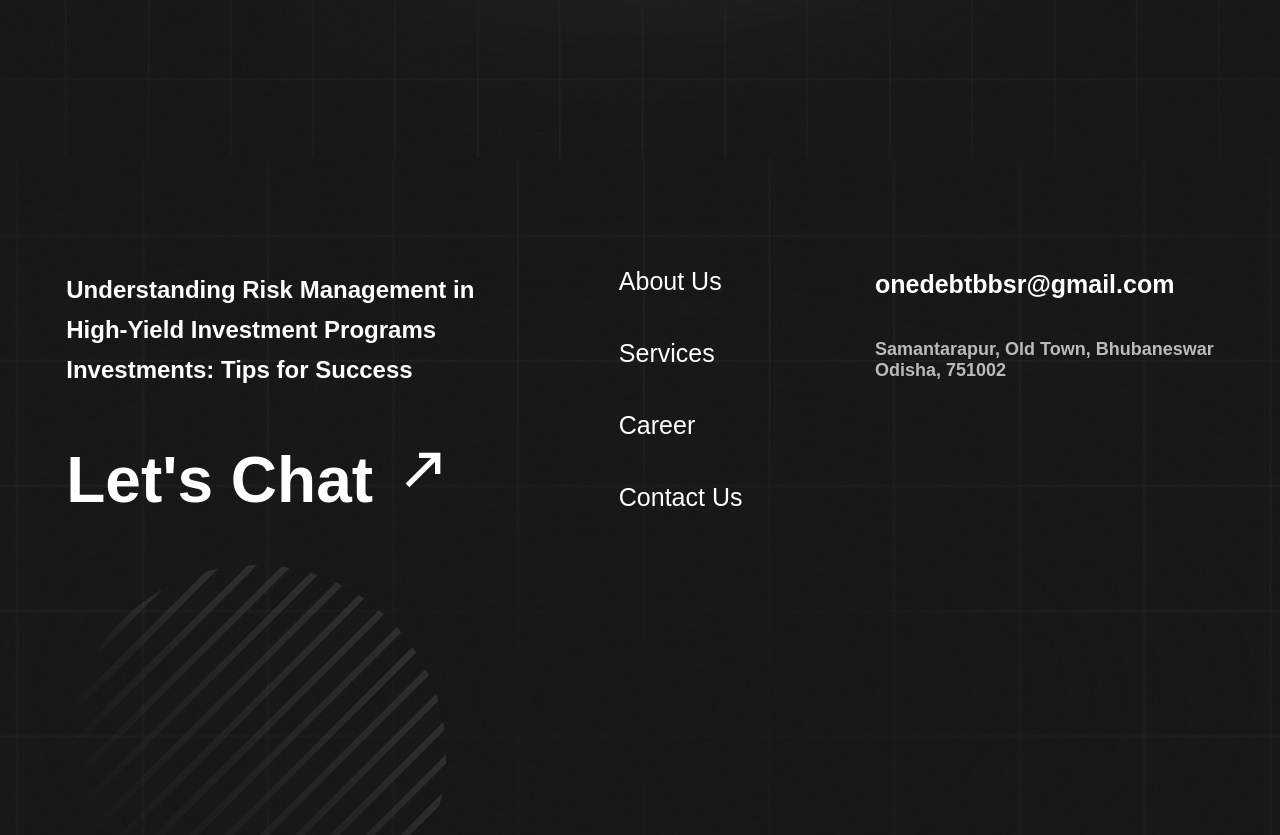
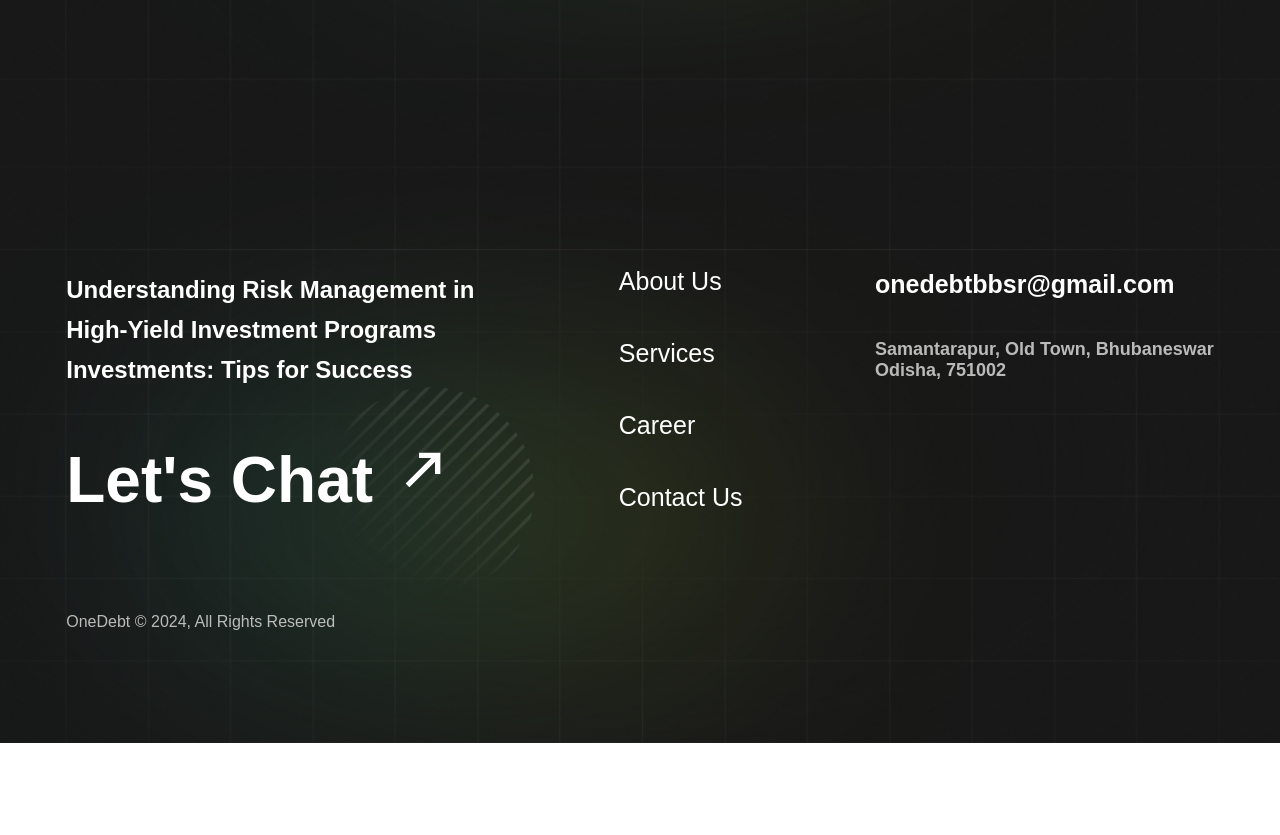
Before and after one commit to abhishekdasz/OneDebtSolutions, a Next.js app: page / in a window 1280 px wide. Shown: the part 1716-2551 px from the top of the page. After the commit the page ends 2459 px from the top, so only its background shows below. Built offline with nearby package versions, Linux system fonts and the light colour scheme.

Commit message:
added FooterPage

```diff
--- a/src/app/page.module.scss
+++ b/src/app/page.module.scss
@@ -447,6 +447,7 @@
 {
   padding: 7rem 0;
   font-family: 'Syne', sans-serif;
+  overflow: hidden;
   .footerContainer
   {
     display: flex;
@@ -460,6 +461,10 @@
     gap: 3rem;
     position: relative;
 
+    h4, h2, p
+    {
+      z-index: 3;
+    }
     h4
     {
       width: 420px;
@@ -475,7 +480,7 @@
       color: #deff10;
       cursor: pointer;
     }
-    .footerBg
+    .footerShape
     {
       position: absolute;
       right: -3rem;
@@ -485,6 +490,13 @@
       {
         height: 13rem;
       }
+    }
+    .footerBg
+    {
+      position: absolute;
+      left: -14rem;
+      top: -10rem;
+      z-index: 1;
     }
     p
     {
@@ -497,6 +509,7 @@
     display: flex;
     flex-direction: column;
     gap: 3rem;
+    z-index: 3;
     li
     {
       list-style: none;
```
Also changed, not shown: public/bg2.png (added), public/shape10.png (added).
